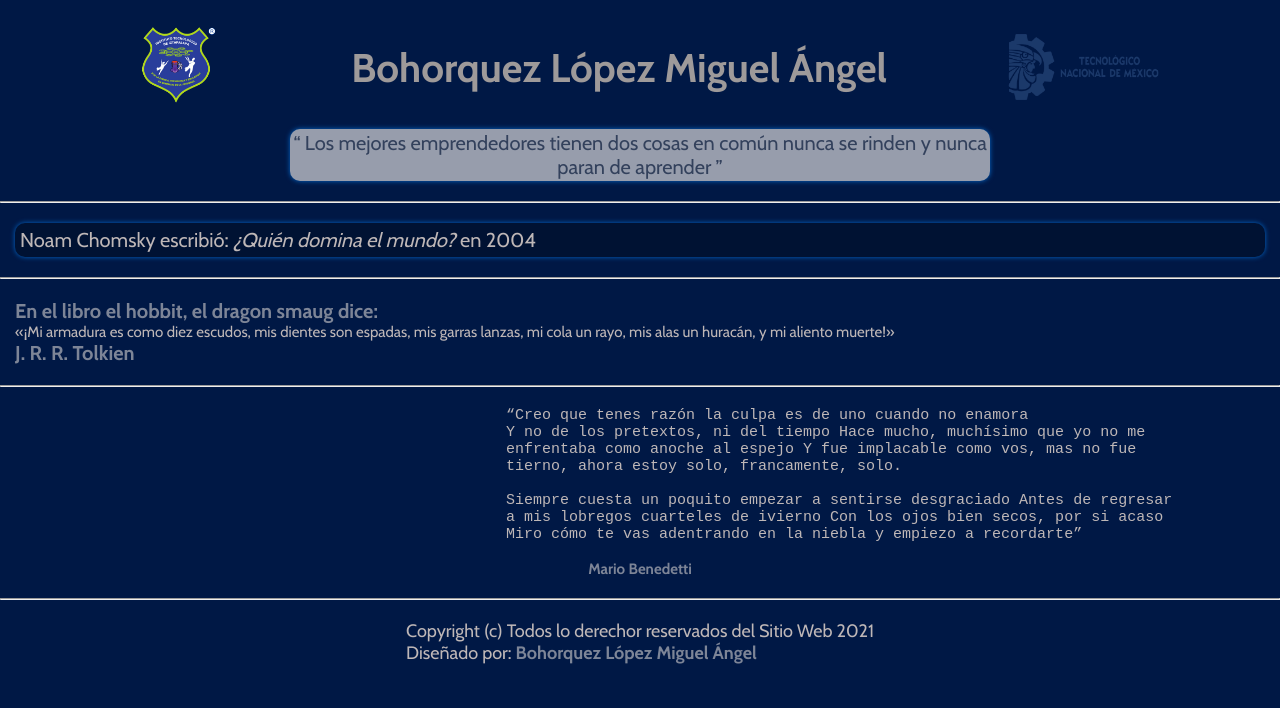
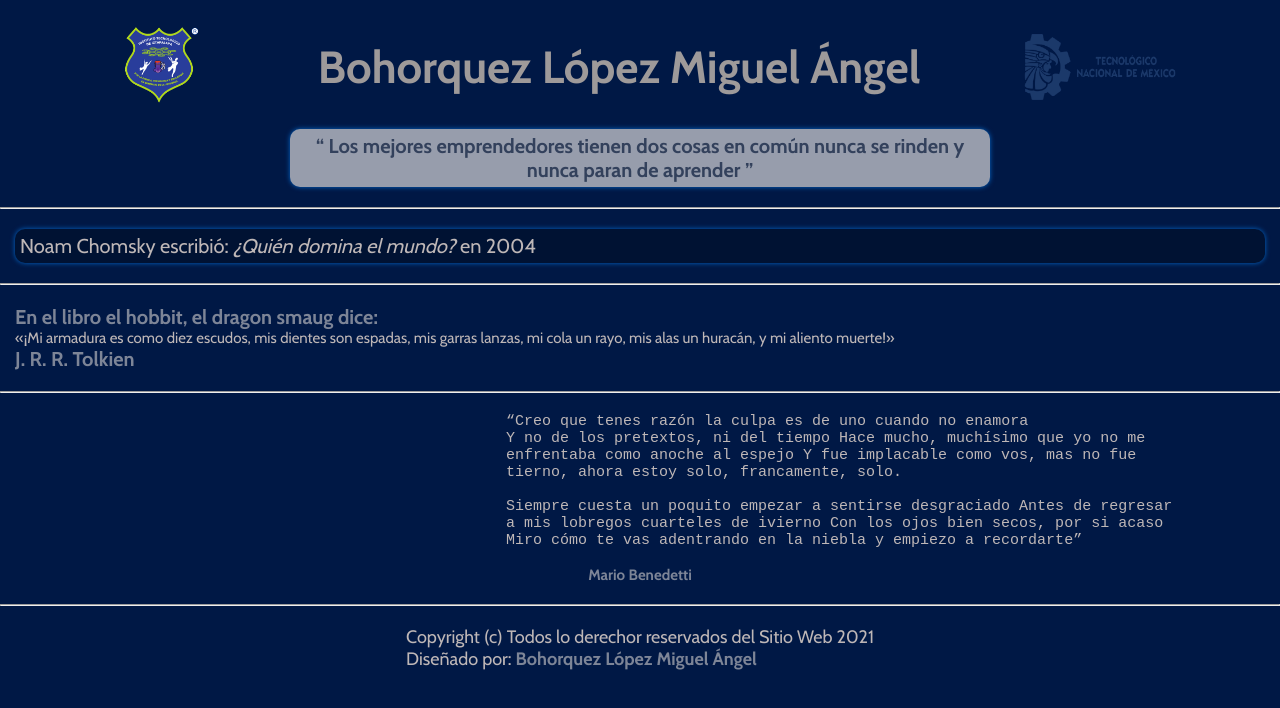
Before and after one commit to AngelBLK/Uso-de-las-etiquetas, a plain HTML site: page index.html in a window 1280 px wide. Drawn offline with nearby package versions, Linux system fonts and the light colour scheme.

Commit message:
CSS fonts  update

```diff
--- a/styles/style.css
+++ b/styles/style.css
@@ -21,7 +21,7 @@ body {
 
 .header__title {
     font-weight: 700;
-    font-size: 40px;
+    font-size: 45px;
     color:#9e9a9a;;
 }
 
@@ -54,9 +54,10 @@ hr {
     width: 700px;
     background-color: #979dac;
     text-align: center;
-    padding: 2px;
+    padding: 5px 2px;
     margin: 0 auto;
-    font-size: 15px;
+    font-size: 19px;
+    font-weight: 700;
     border-radius: 10px;
     box-shadow: 0 0 5px #0466c8;
     color:  #33415c;
```
